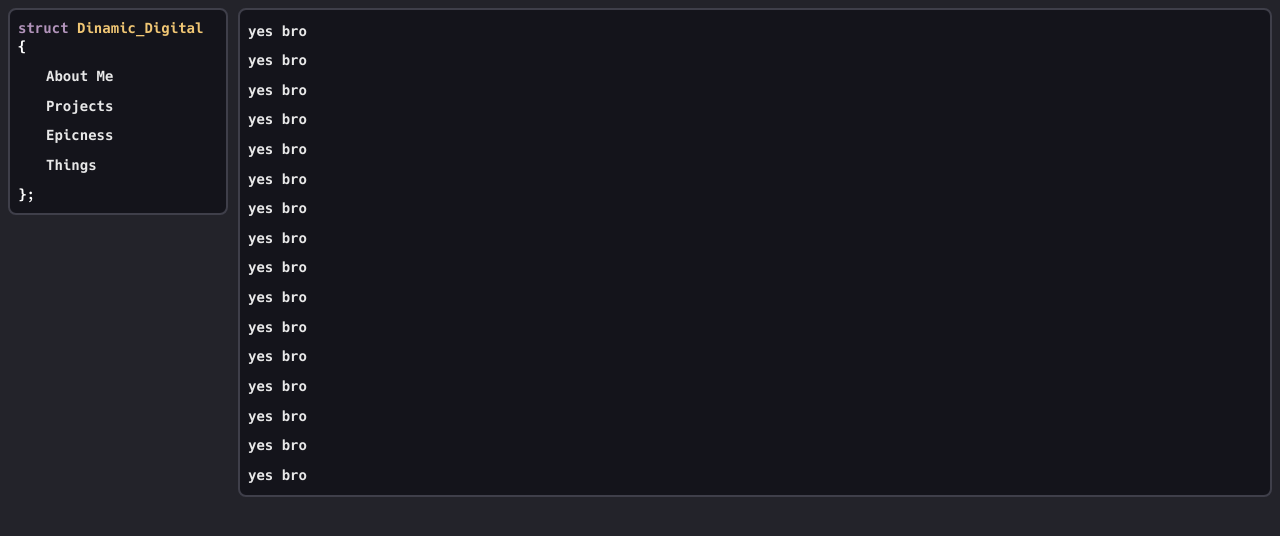
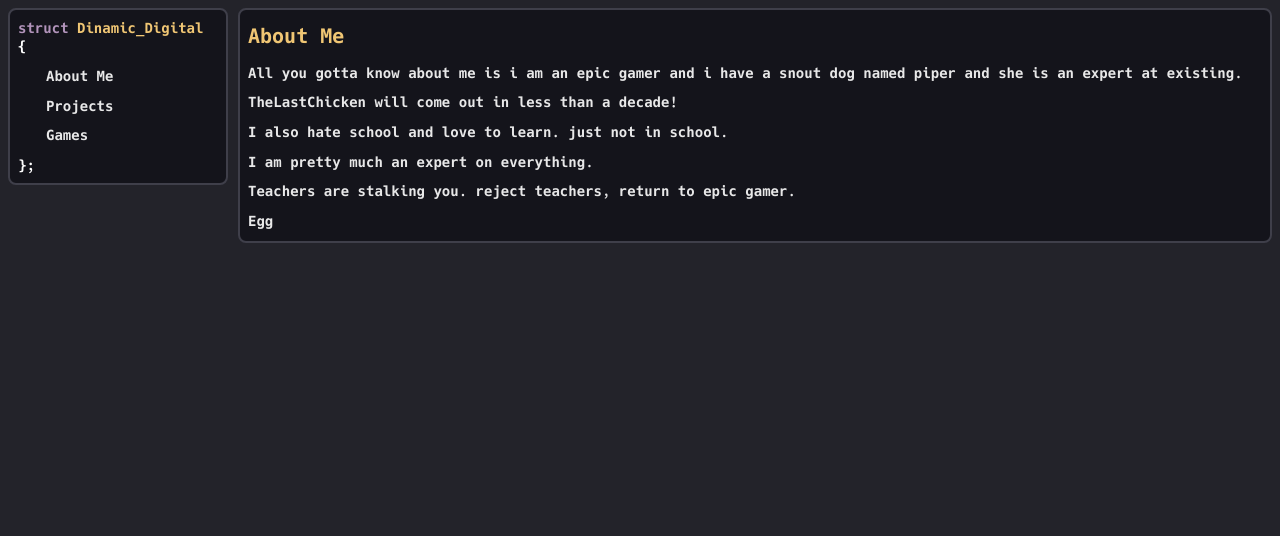
Before and after one commit to DinamicDigital/dinamicdigital.github.io, a plain HTML site: page index.html in a window 1280 px wide. Drawn offline with Linux system fonts and the light colour scheme.

Commit message:
there you go phoenix

```diff
--- a/index.html
+++ b/index.html
@@ -1,7 +1,8 @@
 <html lang="en-us">
     <head>
         <title>DinamicDigital</title>
-        <link rel="stylesheet" href="style.css">
+        <link rel="shortcut icon" type="image/png" href="res/favicon.png"/>
+		<link rel="stylesheet" href="style.css">
     </head>
     <body>
 		<egg>
@@ -9,22 +10,17 @@
             	<h1><struct>struct</struct> <name>Dinamic_Digital</name> {</h1>
             	<h2 style="padding-left: 2em;">About Me</h2>
             	<h2 style="padding-left: 2em;">Projects</h2>
-          	  <h2 style="padding-left: 2em;">Epicness</h2>
-				<h2 style="padding-left: 2em;">Things</h2>
+          	  <h2 style="padding-left: 2em;">Games</h2>
           	  <h1>};</h1>
       	  </div>
 			<div class="content">
-				<h2>yes bro</h2>
-				<h2>yes bro</h2>
-				<h2>yes bro</h2>				<h2>yes bro</h2>
-				<h2>yes bro</h2>
-				<h2>yes bro</h2>				<h2>yes bro</h2>
-				<h2>yes bro</h2>
-				<h2>yes bro</h2>				<h2>yes bro</h2>
-				<h2>yes bro</h2>
-				<h2>yes bro</h2>				<h2>yes bro</h2>
-				<h2>yes bro</h2>
-				<h2>yes bro</h2>				<h2>yes bro</h2>
+				<h1 class="title">About Me</h1>
+				<h2>All you gotta know about me is i am an epic gamer and i have a snout dog named piper and she is an expert at existing.</h2>
+<h2>TheLastChicken will come out in less than a decade!</h2>
+<h2>I also hate school and love to learn. just not in school.</h2>
+<h2>I am pretty much an expert on everything.</h2>
+<h2>Teachers are stalking you. reject teachers, return to epic gamer.</h2>
+<h2>Egg</h2>
 
 			</div>
 		</egg>
--- a/style.css
+++ b/style.css
@@ -78,3 +78,8 @@ egg {
 	flex-direction: row;
 	align-items: flex-start;
 }
+
+.title {
+	font-size: 20px;
+	color: #f0c674;
+}
```
Also changed, not shown: res/favicon.png (added).
